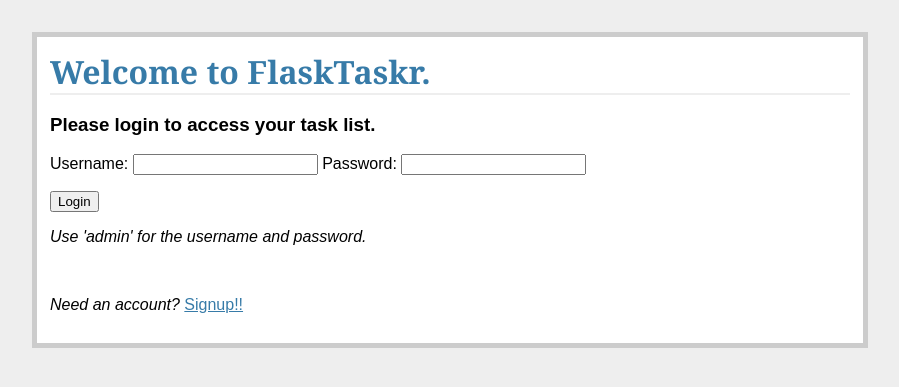
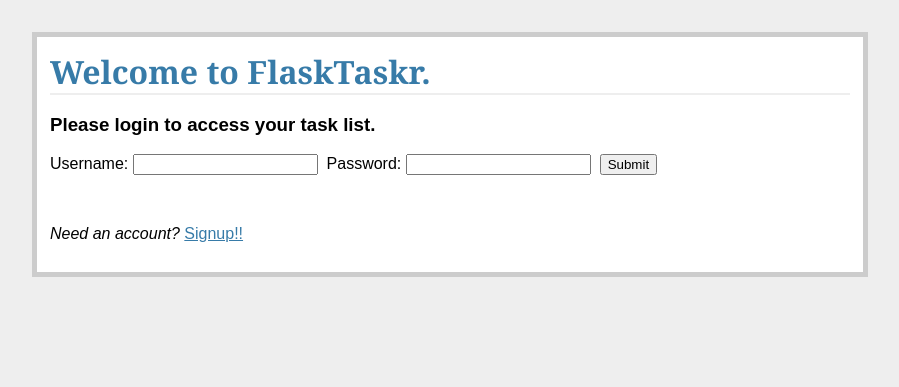
Before and after one commit to theweese/flasktaskr, a Flask app: page / in a window 1280 px wide. Shown: the top 387 px of the page, without its empty margins (190-1089 px from the left). Run offline with Flask 2, Linux system fonts and the light colour scheme.

Commit message:
I think page 164

```diff
--- a/app/templates/login.html
+++ b/app/templates/login.html
@@ -3,13 +3,11 @@
 	<h1>Welcome to FlaskTaskr.</h1>
 	<h3>Please login to access your task list.</h3>
 	<form method="post" action="/">
-		Username: <input type="text" name="username"
-			value="{{request.form.username }}">
-		Password: <input type="password" name="password"
-			value="{{request.form.password }}">
-		<p><input type="submit" value="Login"></p>
+	 	{{ form.csrf_token }}
+		<p>{{ form.name.label }}: {{ form.name }}&nbsp;&nbsp;{{
+		form.password.label }}: {{ form.password
+		}}&nbsp;&nbsp;<input type="submit" value="Submit"></p>
 	</form>
-	<p><em>Use 'admin' for the username and password.</em></p>
 	<br>
 	<p><em>Need an account? </em><a href="/register">Signup!!</a></p>
 {% endblock %}
--- a/app/views.py
+++ b/app/views.py
@@ -39,15 +39,32 @@ def logout():
 @app.route('/', methods=['GET', 'POST'])
 def login():
 	error = None
+	form = LoginForm(request.form)
 	if request.method == 'POST':
-		if request.form['username'] != app.config['USERNAME'] or request.form['password'] != app.config['PASSWORD']:
-			error = 'Invalid Credentials. Please try again.'
-			return render_template('login.html', error=error)
+		if form.validate_on_submit():
+			u = User.query.filter_by(
+				name=request.form['name'],
+				password=request.form['password']
+			).first()
+			if u is None:
+				error = 'Invalid username or password.'
+				return render_template(
+					"login.html",
+					form=form,
+					error=error
+				)
+			else:
+				session['logged_in'] = True
+				flash('You are logged in. Go Crazy!')
+				return redirect(url_for('tasks'))
 		else:
-			session['logged_in'] = True
-			return redirect(url_for('tasks'))
+			return render_template(
+				"login.html",
+				form=form,
+				error=error
+			)
 	if request.method == 'GET':
-		return render_template('login.html')
+		return render_template('login.html', form=form)
 
 # this function is here to facilitate displaying existing tasks
 @app.route('/tasks/')
@@ -71,7 +88,6 @@ def tasks():
 @login_required
 def new_task():
 	form = AddTaskForm(request.form)
-	print form.name
 	if request.method == 'POST':
 		if form.validate_on_submit():
 			new_task = Task(
```
Also changed, not shown: app/flastaskr.db.
